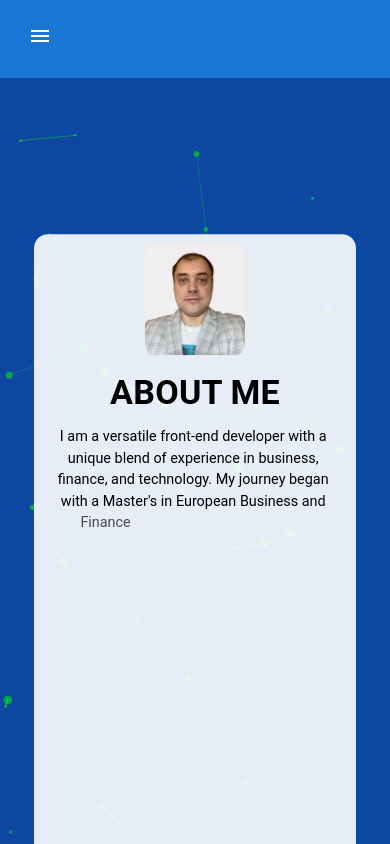
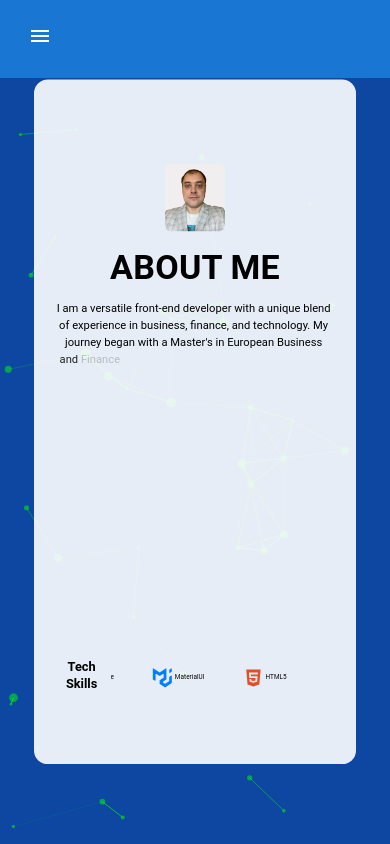
Before and after one commit to todor-savov/personal-portfolio, a React (Vite) app in the folder personal-portfolio/: page /about in a window 390 px wide. Shown: the top 844 px of the page. Built offline with nearby package versions, Linux system fonts and the light colour scheme.

Commit message:
Unify layout across all device types - About.css

```diff
--- a/personal-portfolio/src/components/About/About.css
+++ b/personal-portfolio/src/components/About/About.css
@@ -6,9 +6,11 @@
     border-radius: 14px;
     display: flex;
     flex-direction: column;
+    justify-content: center;
     padding: 20px;
     min-width: 40vw;
     width: 100%;
+    height: 80vh;
 }
 
 .first-container {
@@ -37,9 +39,13 @@
     align-items: center;
     padding: 4px;
     gap: 4px;
+    margin-bottom: 1rem;
 }
 
 #tech-stack {
+    display: flex;
+    flex-direction: column;
+    align-items: center;
     margin-right: 10px;
     font-size: 1.2rem;
     font-weight: bold;
@@ -49,23 +55,30 @@
 #container-scroll {
     width: 60%;
     overflow: hidden;
-    margin-bottom: 1rem;
 }
 
 .scroll {
     display: flex;
     width: fit-content;
-    animation: loop 25s linear infinite;
+    animation: loop 10s linear infinite;
     gap: 30px;
+}
+
+@keyframes loop {
+    0% {
+        transform: translateX(0);
+    }
+    100% {
+        transform: translateX(-100%);
+    }
 }
 
 .item {
     display: flex;
-    flex-direction: column;
     justify-content: center;
     align-items: center;
     padding: 0.5rem 0.9rem;
-    gap: 8px;
+    gap: 3px;
 }
 
 .item p {
@@ -80,15 +93,6 @@
 .tech-skills {
     width: 2rem;
     height: 2rem;
-}
-
-@keyframes loop {
-    0% {
-        transform: translateX(0);
-    }
-    100% {
-        transform: translateX(-100%);
-    }
 }
 
 .typewriter-container {
@@ -111,7 +115,6 @@
 @media (max-width: 480px) {
     .main-container {
         min-width: 80vw;
-        margin-top: 250px;
         padding: 5px;
     }
 
@@ -119,8 +122,13 @@
         flex-direction: column;
     }
 
+    #avatar-photo {
+        width: 20%;
+        margin-top: 2rem;
+    }
+
     .text-container {
-        font-size: 0.9rem;
+        font-size: 0.7rem;
     }
 
     .scroll {
@@ -128,22 +136,27 @@
     }
 
     #container-scroll {
-        width: 100%;
+        width: 70%;
     }
 
-    .item {
-        height: 60px;
+    #tech-stack {
+        font-size: 0.8rem;
+        width: 10%;
+    }
+
+    .tech-skills {
+        width: 1.2rem;
+        height: 1.2rem;
     }
 
     .item p {
-        font-size: 0.8rem;
+        font-size: 0.4rem;
     }
 }
 
 @media (min-width: 481px) and (max-width: 768px) {
     .main-container {
         min-width: 80vw;
-        margin-top: 100px;
         padding: 10px;
     }
 
@@ -158,8 +171,4 @@
     #container-scroll {
         width: 90%;
     }
-
-    .item {
-        padding: 0.6rem 0.8rem;
-    }
 }
```
